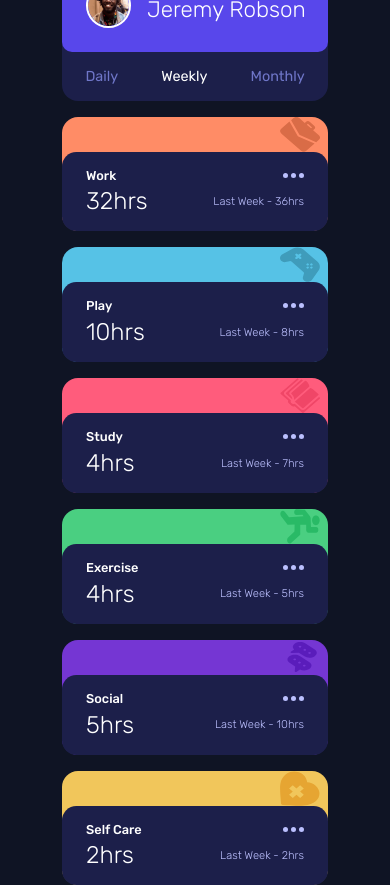
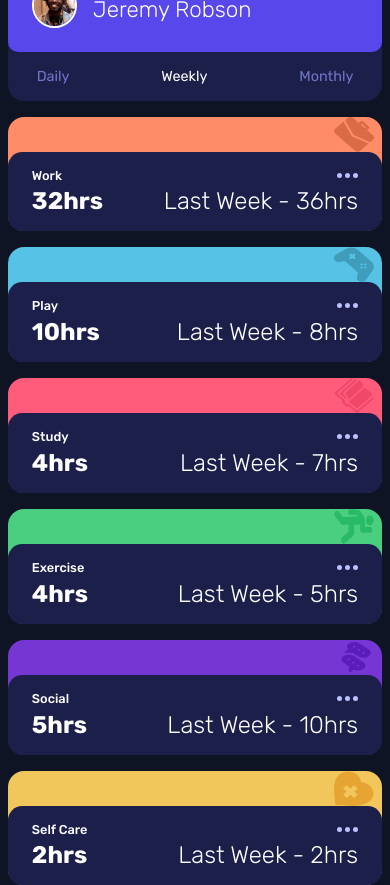
Before and after one commit to erntTt94/Time-Tracking-Dashboard, a plain HTML site: page index.html in a window 390 px wide. Drawn offline with nearby package versions, Linux system fonts and the light colour scheme.

Commit message:
Update styles.css

```diff
--- a/styles.css
+++ b/styles.css
@@ -133,12 +133,12 @@ section {
     border-radius: 0.9rem;
 }
 
-.inner-box h1 {
+.inner-box h2 {
     font-size: 2.7rem;
     font-weight: var(--fw-300);
 }
 
-.inner-box h2 {
+.inner-box h3 {
     font-size: 0.7rem;
     font-weight: var(--fw-300);
     color: var(--pale-blue);
@@ -206,15 +206,12 @@ li:hover {
     color: white;
 }
 
+@media (max-width:700px) {
+    main {
+        width: 100%;
+        padding: 1rem 0;
+    }
 
-
-
-
-
-
-
-
-@media (max-width:700px) {
     section {
         grid-template-columns: 1fr;
         grid-template-rows: auto-fit;
@@ -265,7 +262,7 @@ li:hover {
         gap: 0.3rem;
     }
 
-    .inner-box h1 {
+    .inner-box h2 {
         font-size: 1.5rem;
     }
 
```
